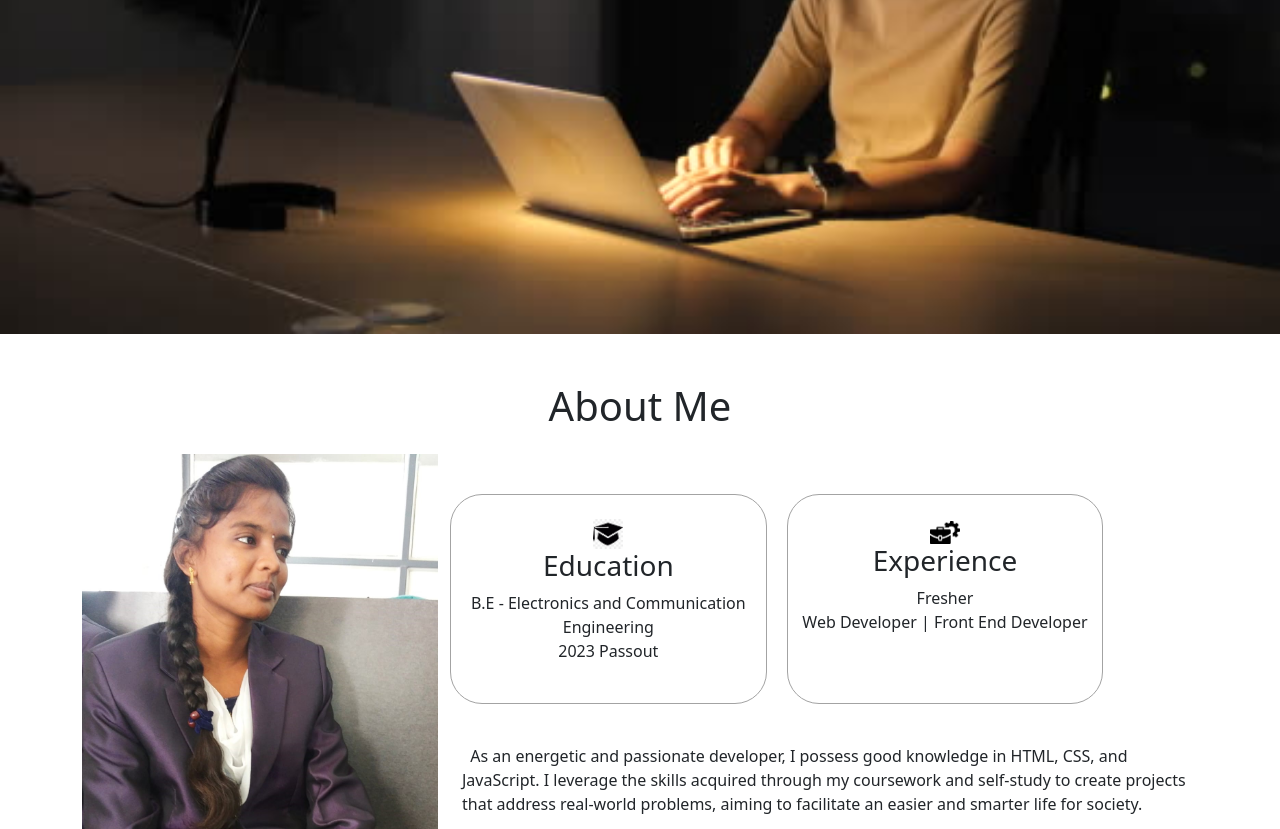
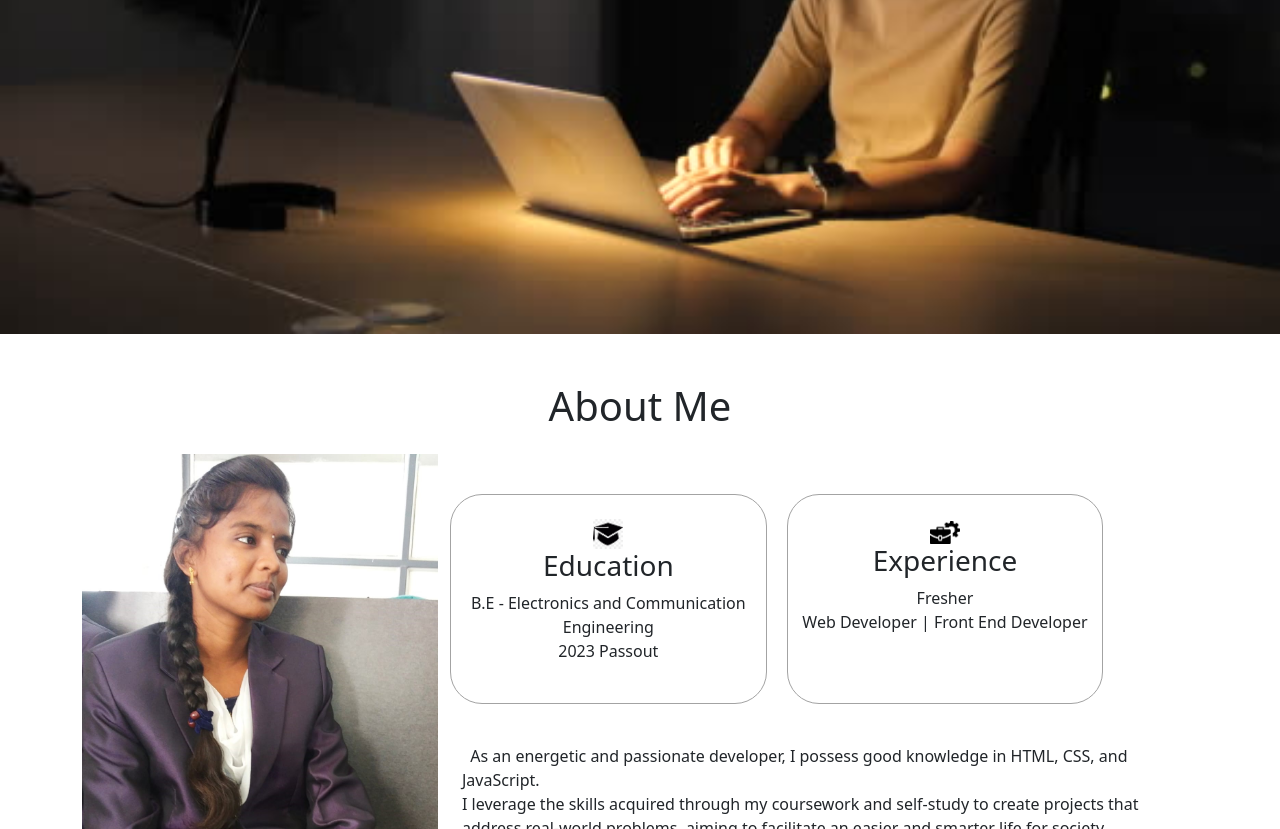
Before and after one commit to Kalai1121/Personal-Portfolio, a plain HTML site: page index.html in a window 1280 px wide. Shown: the part 466-1295 px from the top of the page. Drawn offline with nearby package versions, Linux system fonts and the light colour scheme; files whose address does not match are found by name.

Commit message:
Update index.html

```diff
--- a/index.html
+++ b/index.html
@@ -85,7 +85,7 @@
                     </div>
                     <br>
                     <div class="row mt-3">
-                        <p>&nbsp;     As an energetic and passionate developer, I possess good knowledge in HTML, CSS, and JavaScript.   I leverage the skills acquired through my coursework and self-study to create projects that address real-world problems, aiming to facilitate an easier and smarter life for society.
+                        <p>&nbsp;     As an energetic and passionate developer, I possess good knowledge in HTML, CSS, and JavaScript.<br>I leverage the skills acquired through my coursework and self-study to create projects that address real-world problems, aiming to facilitate an easier and smarter life for society.
                         </p>
                         <br>
                         <a href="uploads/Kalai.pdf" download="Kalai.pdf" class ="sim-btn btn-hover- new" data-text="Download resume">
```
